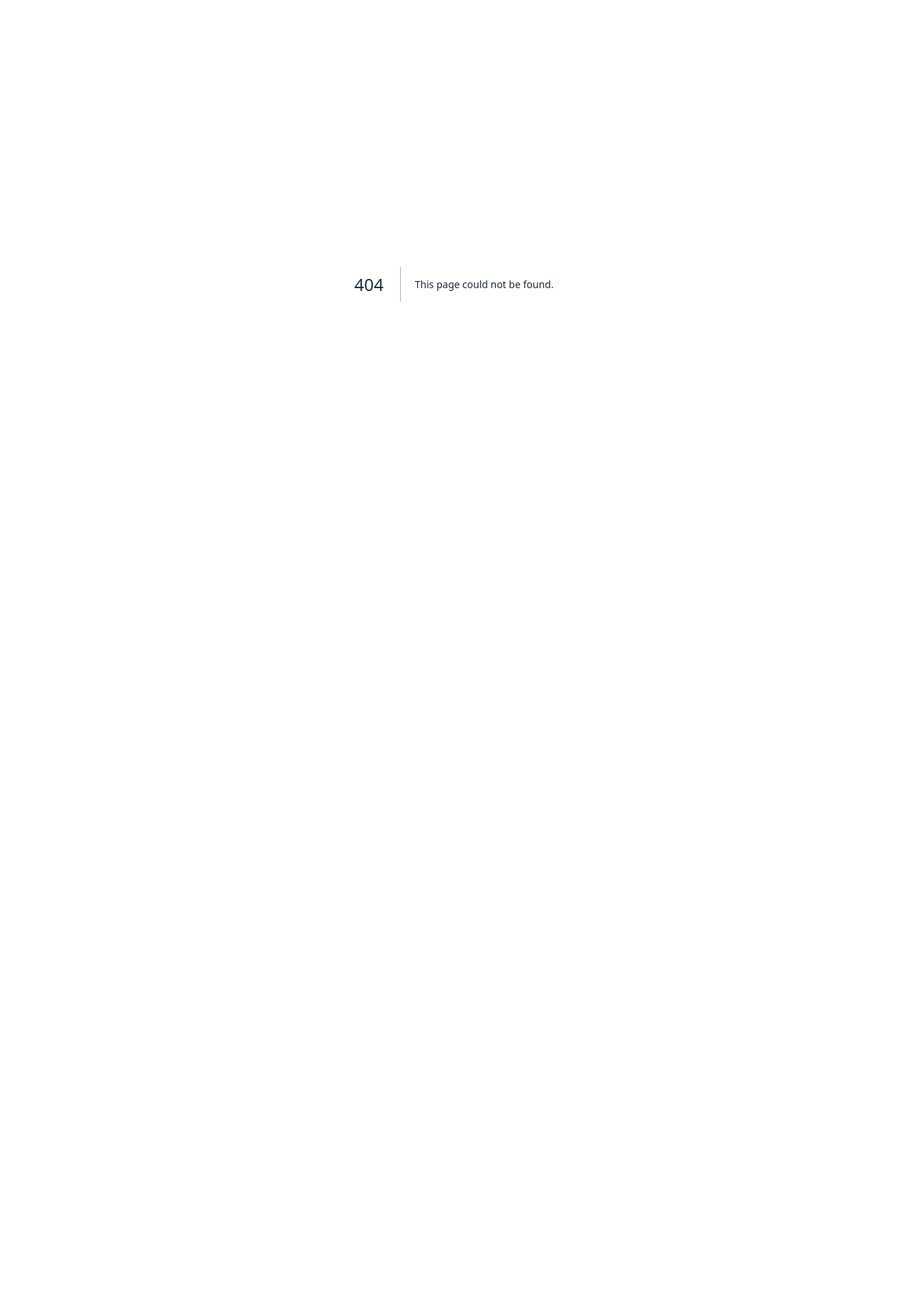
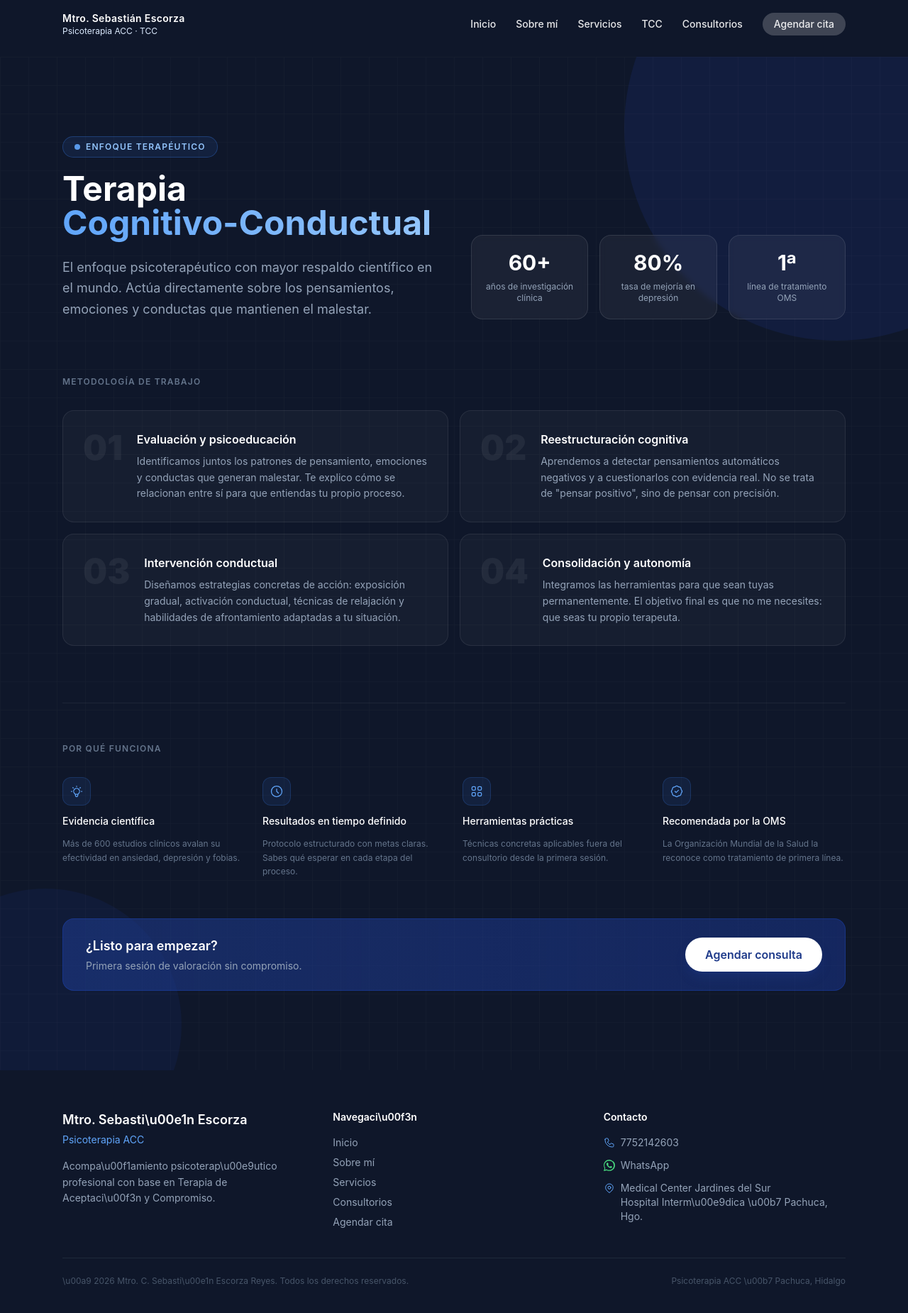
Before and after one commit to novumarketing/sebastian-psicologia, a Next.js app: page /tcc in a window 1280 px wide. Before the commit this address had no page. Shown: the top 1850 px of the page at 71% size. Before the commit the page ends 800 px from the top, so only its background shows below. Built offline with nearby package versions, Linux system fonts and the light colour scheme.

Commit message:
feat: add app/tcc/page.tsx

```diff
--- /dev/null
+++ b/app/tcc/page.tsx
@@ -0,0 +1,20 @@
+import Navbar from '@/components/Navbar'
+import TCC from '@/components/TCC'
+import Footer from '@/components/Footer'
+
+export const metadata = {
+  title: 'Terapia Cognitivo-Conductual | Mtro. Sebastián Escorza',
+  description: 'El enfoque psicoterapéutico con mayor respaldo científico en el mundo.',
+}
+
+export default function TCCPage() {
+  return (
+    <>
+      <Navbar />
+      <main className="pt-20 bg-slate-900">
+        <TCC />
+      </main>
+      <Footer />
+    </>
+  )
+}
```
